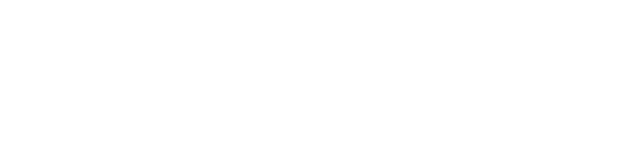
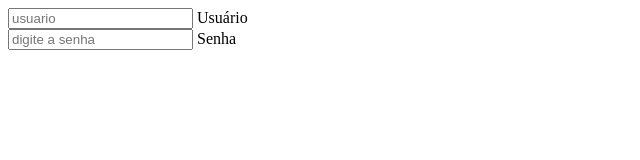
Before and after one commit to LUIS123-dev/Final, a plain HTML site: page login.html in a window 1280 px wide. Shown: the whole page, without its empty margins (0-640 px from the left). Drawn offline with Linux system fonts and the light colour scheme.

Commit message:
inciando sistema de login

```diff
--- a/login.html
+++ b/login.html
@@ -4,9 +4,20 @@
     <meta charset="UTF-8">
     <meta http-equiv="X-UA-Compatible" content="IE=edge">
     <meta name="viewport" content="width=device-width, initial-scale=1.0">
-    <title>Document</title>
+    <title>login</title>
 </head>
 <body>
 
+    <div class="label-float">
+        <input type='text' id='usuario' placeholder='usuario'>
+        <label for='usuario'>Usuário</label>
+
+    </div>
+
+    <div class="label-float">
+        <input type='password' id='senha' placeholder='digite a senha'>
+        <label for='usuario'>Senha</label>
+
+    </div>
 </body>
 </html>
```
